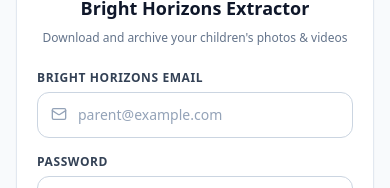
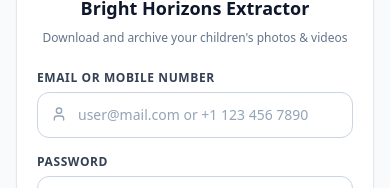
Before and after one commit to ceoloide/brighthorizon-photo-extractor, a React (Vite) app in the folder frontend/: page / in a window 390 px wide. Shown: the part 289-477 px from the top of the page. Built offline with nearby package versions, Linux system fonts and the light colour scheme; no server answers.

Commit message:
feat(auth): match Auth0 Email or mobile number input label, placeholder, and text validation specs

```diff
--- a/frontend/src/components/LoginForm.tsx
+++ b/frontend/src/components/LoginForm.tsx
@@ -1,5 +1,5 @@
 import React, { useState } from 'react';
-import { Lock, Mail, ShieldAlert, Heart, Camera } from 'lucide-react';
+import { Lock, Mail, User, ShieldAlert, Heart, Camera } from 'lucide-react';
 import { VerificationInterstitial } from './VerificationInterstitial';
 
 interface LoginFormProps {
@@ -59,15 +59,18 @@
         <form onSubmit={handleSubmit} className="space-y-4">
           <div className="space-y-1.5">
             <label className="block text-xs font-semibold text-slate-700 uppercase tracking-wider">
-              Bright Horizons Email
+              Email or Mobile Number
             </label>
             <div className="relative">
-              <Mail className="absolute left-3.5 top-3.5 w-4 h-4 text-slate-400" />
+              <User className="absolute left-3.5 top-3.5 w-4 h-4 text-slate-400" />
               <input
-                type="email"
+                type="text"
+                inputMode="text"
+                autoComplete="username"
+                maxLength={100}
                 value={email}
                 onChange={(e) => setEmail(e.target.value)}
-                placeholder="parent@example.com"
+                placeholder="user@mail.com or +1 123 456 7890"
                 className="w-full pl-10 pr-4 py-3 bg-white border border-slate-300 rounded-xl focus:border-indigo-600 focus:ring-1 focus:ring-indigo-600 outline-none text-slate-900 placeholder-slate-400 text-sm transition"
                 required
               />
```
